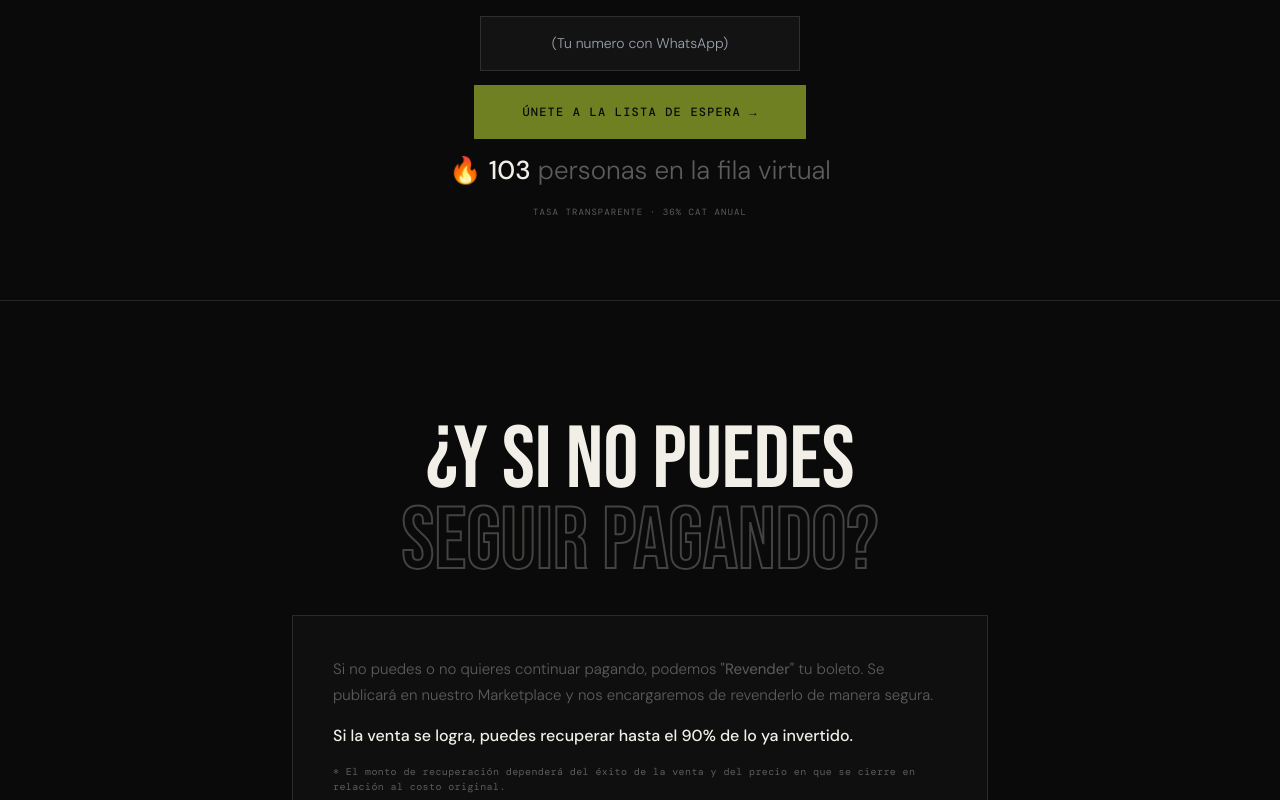
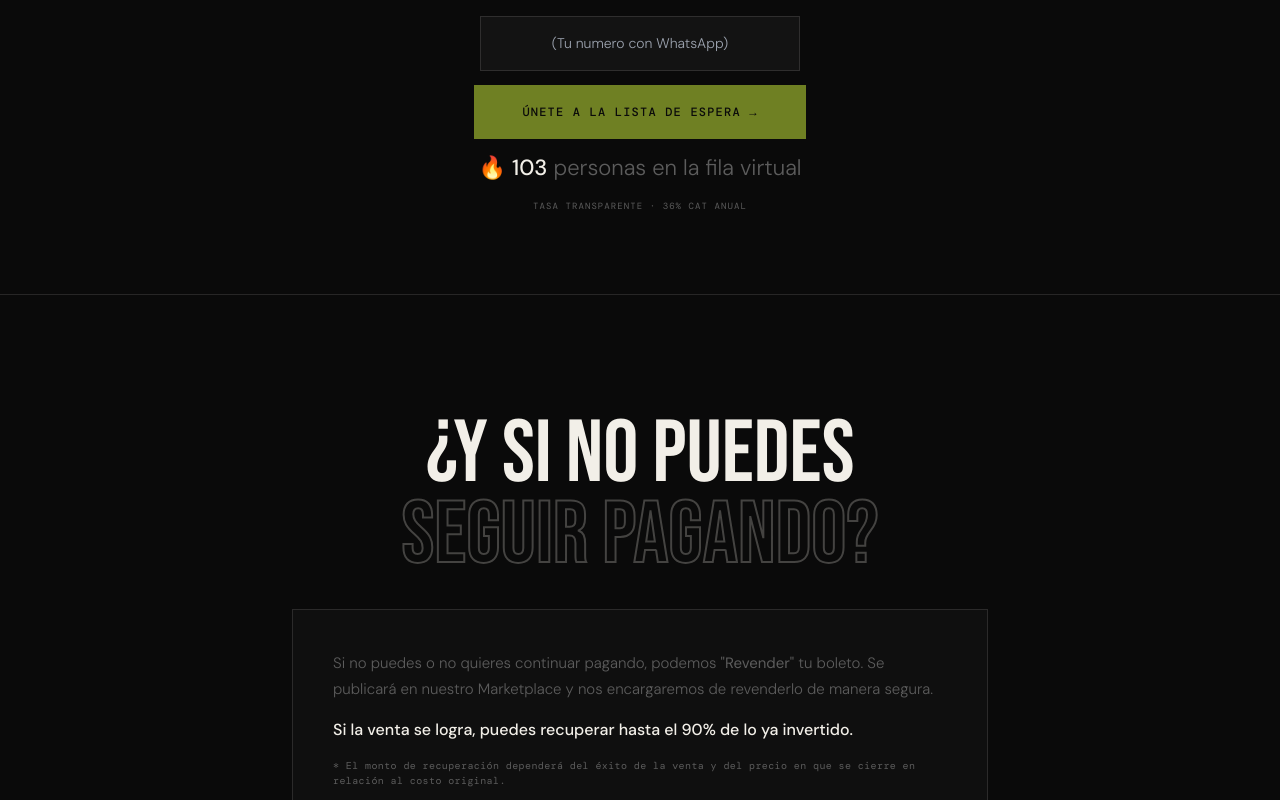
Before and after one commit to Rene-Nun/Yunus.ai, a website: page index.html in a window 1280 px wide. Shown: the part 999-1799 px from the top of the page. Drawn offline with nearby package versions, Linux system fonts and the light colour scheme; a web font is replaced by a local one.

Commit message:
Actualizar index.html

```diff
--- a/index.html
+++ b/index.html
@@ -390,7 +390,7 @@ oninput="toggleWaitlistBtn()">
 <button id="waitlistBtn" class="btn-hero" onclick="unirseWaitlist()" disabled style="opacity: 0.5; cursor: not-allowed;">
   Únete a la Lista de espera →
 </button><div id="waitlistMsg" style="display:none; font-family:'DM Mono',monospace; font-size:10px; letter-spacing:0.1em; text-transform:uppercase; text-align:center;"></div>
-<div style="font-family: 'DM Sans', sans-serif; font-size: 26px; color: var(--muted); margin-top: -2px; margin-bottom: 2px;">
+<div style="font-family: 'DM Sans', sans-serif; font-size: 22px; color: var(--muted); margin-top: -2px; margin-bottom: 2px;">
   🔥 <span id="waitlistCount" style="color: var(--paper); font-weight: 500;">103</span> personas en la fila virtual
 </div>
 <span style="font-family: 'DM Mono', monospace; font-size: 9px; color: var(--muted); letter-spacing: 0.12em; text-transform: uppercase;">
```
